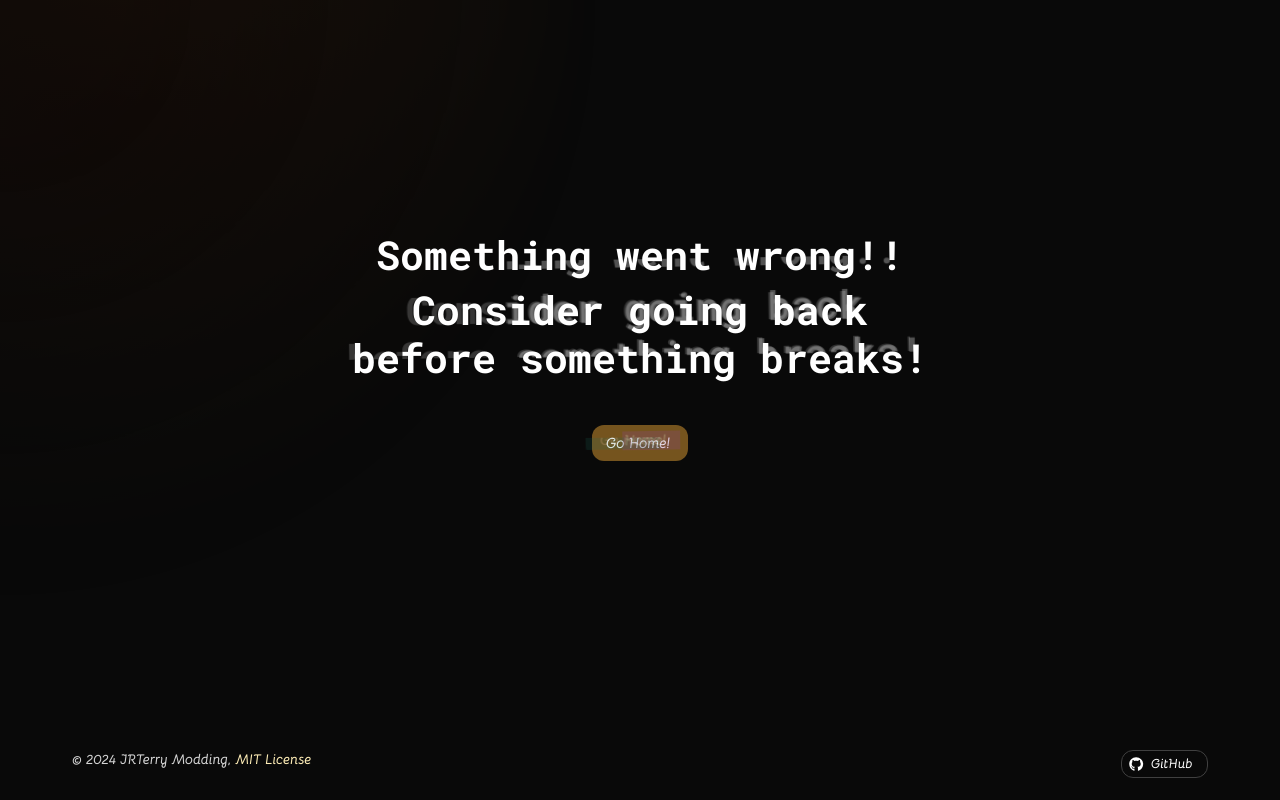
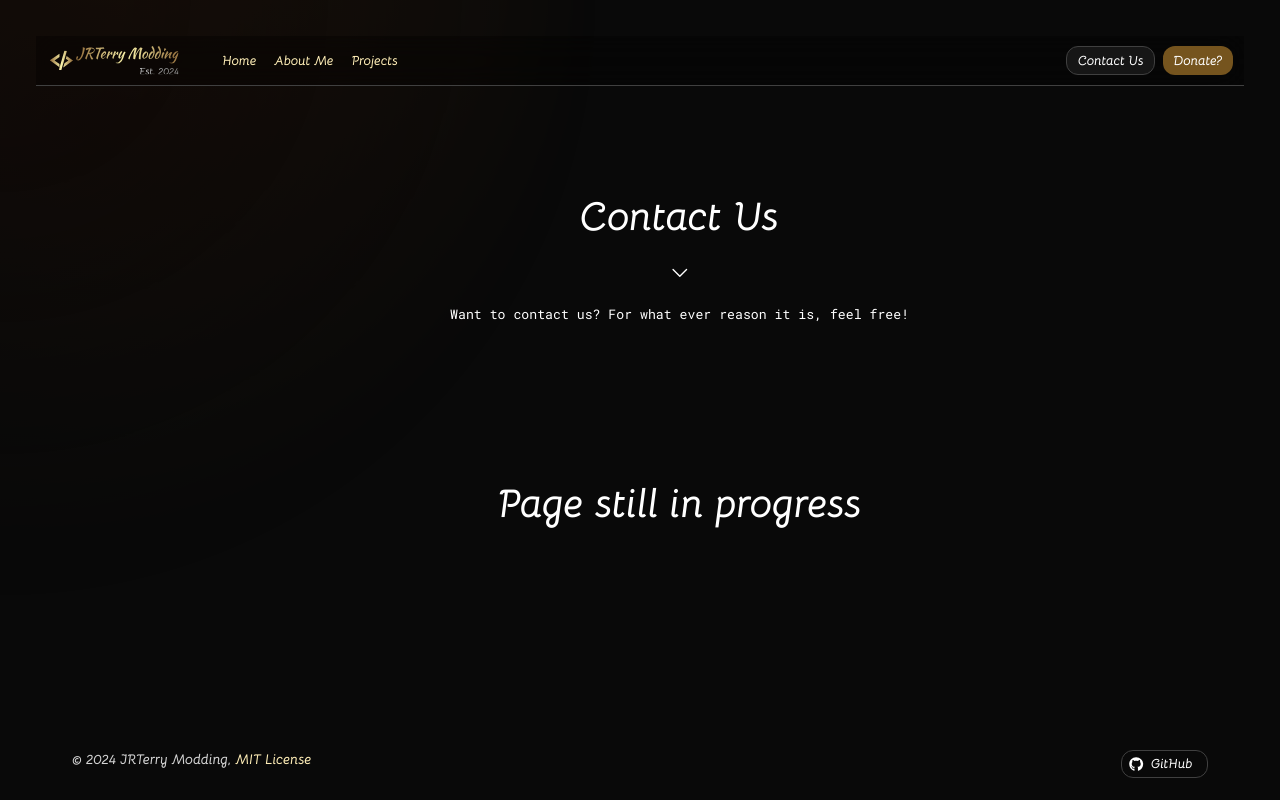
Before and after one commit to JRTerry-Modding/jrterrymodding.dev, a Next.js app: page /contact in a window 1280 px wide. Before the commit this address had no page. Built offline with nearby package versions, Linux system fonts and the light colour scheme.

Commit message:
Add initial Contact page
Introduce a new Contact page with a placeholder "Contact Us" section. The page layout includes navigation, a footer, and placeholder text indicating the page is still in progress.

```diff
--- /dev/null
+++ b/src/app/contact/page.tsx
@@ -0,0 +1,83 @@
+"use client";
+
+import React from "react";
+
+import { Flex, Heading, Icon, Text } from "@/once-ui/components";
+import { Footer } from "@/app/components/footer";
+import { Nav } from "@/app/components/nav";
+
+export default function Contact() {
+  return (
+    <Flex
+      fillWidth
+      paddingTop="l"
+      paddingX="l"
+      direction="column"
+      alignItems="center"
+      flex={1}
+    >
+      <Nav />
+
+      <Flex
+        position="relative"
+        as="section"
+        overflow="hidden"
+        fillWidth
+        minHeight="0"
+        maxWidth={68}
+        direction="column"
+        alignItems="center"
+        flex={1}
+      >
+        <Flex
+          as="main"
+          direction="column"
+          justifyContent="center"
+          fillWidth
+          fillHeight
+          padding="l"
+          gap="l"
+        >
+          <Flex
+            mobileDirection="column"
+            fillWidth
+            fillHeight
+            gap="24"
+            alignItems="center"
+          >
+            <Flex padding={"32"}></Flex>
+            <Flex
+              position="relative"
+              flex={4}
+              gap="24"
+              marginBottom="104"
+              direction="column"
+              alignItems="center"
+            >
+              <Heading
+                wrap="balance"
+                variant="display-strong-s"
+                align={"center"}
+              >
+                Contact Us
+              </Heading>
+              <Icon name="chevronDown" />
+              <Text variant={"code-default-s"}>
+                Want to contact us? For what ever reason it is, feel free!
+              </Text>
+              <Flex padding={"64"} />
+              <Heading
+                wrap="balance"
+                variant="display-strong-s"
+                align={"center"}
+              >
+                Page still in progress
+              </Heading>
+            </Flex>
+          </Flex>
+        </Flex>
+      </Flex>
+      <Footer />
+    </Flex>
+  );
+}
```
